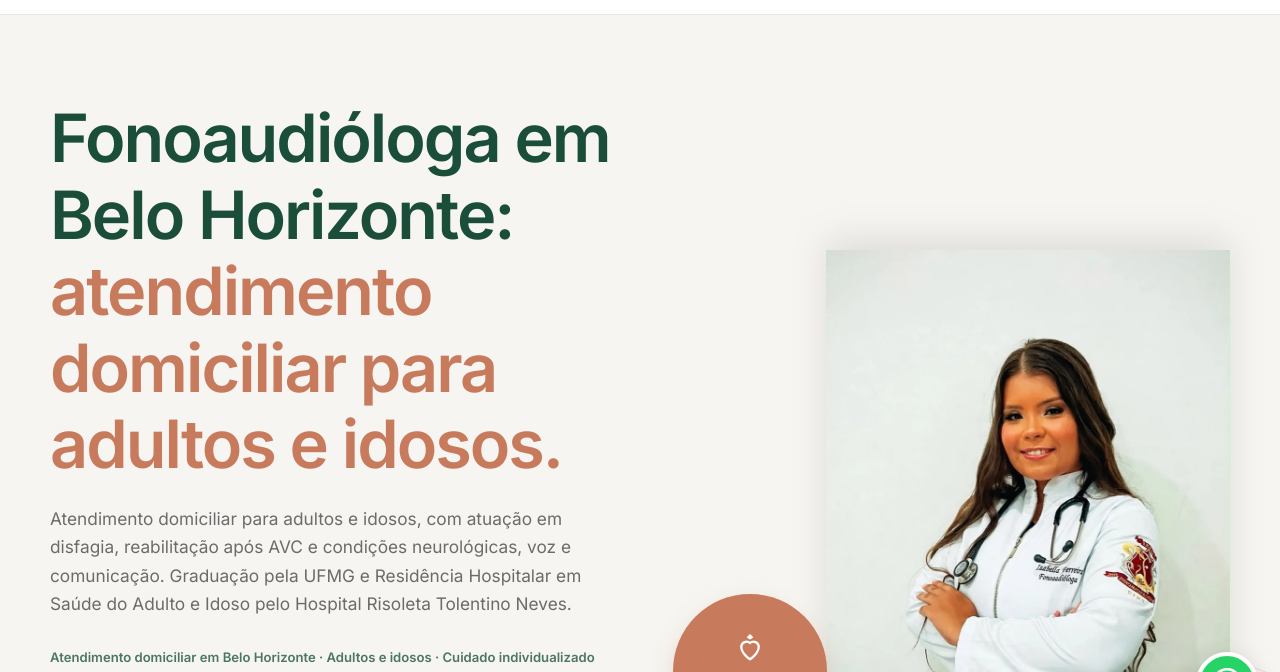
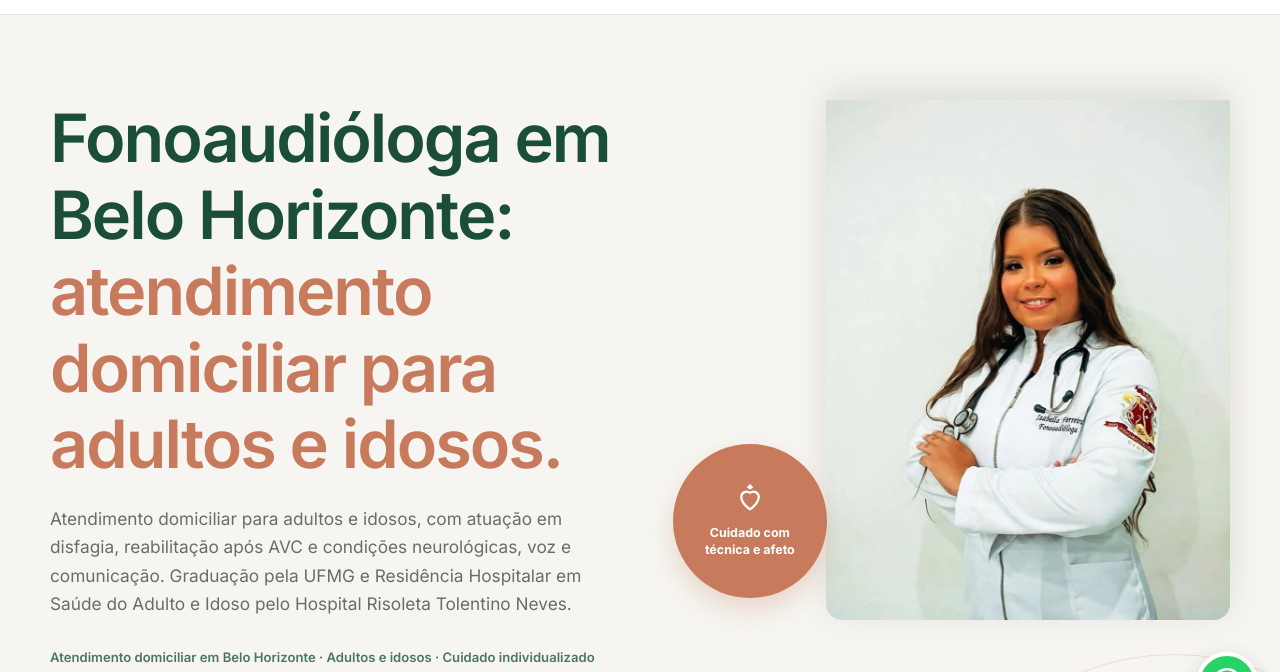
Before and after one commit to arthur-lp/izabella-site, a plain HTML site: page index.html in a window 1280 px wide. Shown: the part 64-736 px from the top of the page. Drawn offline with nearby package versions, Linux system fonts and the light colour scheme.

Commit message:
UX: alinhar foto e texto no hero desktop

```diff
--- a/index.html
+++ b/index.html
@@ -134,7 +134,7 @@
     /* Hero */
     .hero { position: relative; overflow: hidden; padding: 164px 0 56px; background: var(--color-warm); }
     .hero::after { position: absolute; right: -145px; bottom: -240px; width: 500px; height: 500px; border: 1px solid rgba(199,123,92,.2); border-radius: 50%; content: ''; }
-    .hero-grid { position: relative; z-index: 1; display: grid; grid-template-columns: minmax(0, 1.05fr) minmax(380px, .95fr); align-items: center; gap: 66px; }
+    .hero-grid { position: relative; z-index: 1; display: grid; grid-template-columns: minmax(0, 1.05fr) minmax(380px, .95fr); align-items: start; gap: 66px; }
     .hero h1 { max-width: 700px; color: var(--color-primary-dark); }
     .hero h1 em { color: var(--color-accent); font-style: normal; }
     .hero-copy .lead { max-width: 610px; margin-bottom: 28px; }
@@ -142,7 +142,8 @@
     .trust-row { display: flex; flex-wrap: wrap; gap: 9px; }
     .trust-badge { display: inline-flex; align-items: center; gap: 7px; min-height: 36px; padding: 7px 12px; color: var(--color-primary); background: rgba(232,240,236,.85); border: 1px solid rgba(91,138,122,.2); border-radius: 999px; font-size: .75rem; font-weight: 700; }
     .trust-badge svg { width: 16px; height: 16px; }
-    .hero-visual { position: relative; min-height: 580px; }
+    .hero-visual { position: relative; min-height: 520px; }
+    .hero-photo { top: 0; bottom: auto; }
     .hero-photo { position: absolute; bottom: 0; right: 0; width: min(100%, 404px); height: 520px; object-fit: cover; object-position: center 18%; border-radius: 0 0 16px 16px; z-index: 2; filter: drop-shadow(0 -10px 18px rgba(0,0,0,.10)); }
     .hero-stamp { position: absolute; z-index: 3; bottom: 22px; left: -28px; display: grid; width: 154px; height: 154px; place-items: center; padding: 22px; color: white; background: var(--color-accent); border-radius: 50%; box-shadow: 0 12px 25px rgba(199,123,92,.25); text-align: center; font-size: .78rem; font-weight: 700; line-height: 1.35; }
     .hero-stamp svg { width: 30px; height: 30px; margin-bottom: 7px; }
@@ -325,7 +326,7 @@
       .hero-grid, .about-grid, .faq-layout, .area-grid, .contact-panel { grid-template-columns: 1fr; }
       .hero-copy { order: 0; }
       .hero-visual { min-height: 540px; order: 1; }
-      .hero-photo { left: 50%; right: auto; transform: translateX(-50%); }
+      .hero-photo { top: auto; bottom: 0; left: 50%; right: auto; transform: translateX(-50%); }
       .hero-stamp { left: calc(50% - 265px); }
 
 
```
